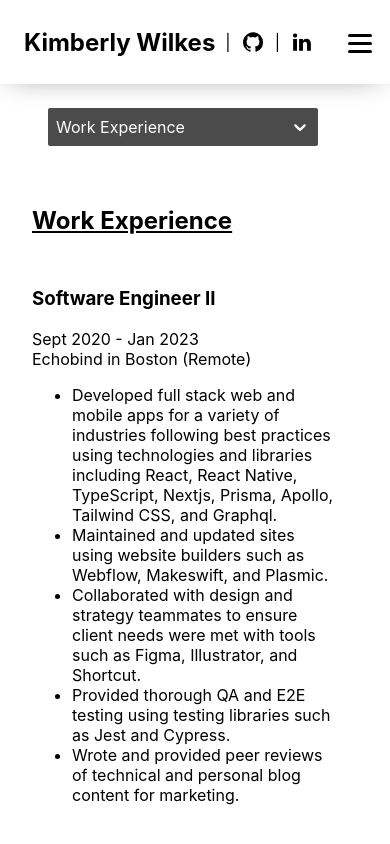
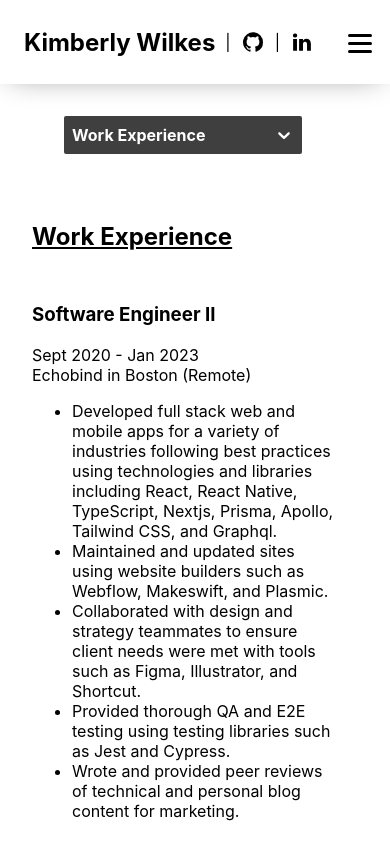
Before and after one commit to kimdolion/kimdolion.github.io, a Next.js app: page /experience in a window 390 px wide. Shown: the top 844 px of the page. Built offline with nearby package versions, Linux system fonts and the light colour scheme.

Commit message:
Update toc and other things

```diff
--- a/components/ExperienceSection.tsx
+++ b/components/ExperienceSection.tsx
@@ -16,7 +16,7 @@ export interface ExperienceDetailsProps {
   company: string;
   location: string;
   responsibilities: string[];
-  extraDetails: ReactNode
+  extraDetails: ReactNode;
 }
 
 const ExperienceDetails = (experienceWork: ExperienceDetailsProps = workExperiences[0], extraInfo: boolean) => {
--- a/components/TableOfContents.tsx
+++ b/components/TableOfContents.tsx
@@ -1,7 +1,7 @@
 import { Dispatch, SetStateAction, useContext, useEffect, useRef, useState } from "react";
 import { headingGroupings } from "@/constants";
 import Select, { SingleValue, StylesConfig } from 'react-select'
-import { MobileContext, useTheme } from "@/utils";
+import { MobileContext, ThemeContext, useTheme } from "@/utils";
 
 // Used tutorial from https://www.emgoto.com/react-table-of-contents/
 
@@ -23,7 +23,7 @@ interface TableOfContentsProps {
 }
 
 interface Option {
-  label: string, value: string, id: string
+  label: string, value: string, id: string;
  }
 
 /**
@@ -38,30 +38,34 @@ const HeadingsDropdown = ({ headings }: HeadingsDropdownProps) => {
   })
 
   const handleSelect = (newValue: SingleValue<Option>) => {
-    const headingElement = document.querySelector(`#${newValue?.id}`)
+    if (newValue) {
+      const headingElement = document.getElementById(newValue?.id)
       headingElement?.scrollIntoView({ behavior: 'smooth', block: 'center' })
+    }
   }
 
   const tocStyles: StylesConfig<Option, false> = {
     control: (styles) => {return {
       ...styles,
-      backgroundColor: isDarkMode ? 'silver' : '#1e1e1e',
-      borderRadius: 2, color: isDarkMode ? 'black' : 'white',
+      backgroundColor: isDarkMode ? 'white' : '#1e1e1e',
+      borderRadius: 2,
+      color: isDarkMode ? 'black' : 'white',
+      fontWeight: 700,
       marginTop: '1rem',
-      opacity: 0.8,
+      opacity: 0.85,
       padding: '0.5rem'
     }},
     menu: () => ({
-      backgroundColor: isDarkMode ? 'gray' : '#1e1e1e',
       borderRadius: 2,
+      color: 'white',
+      fontWeight: 400,
     }),
-    option: ( { isSelected }) => {
+    option: () => {
       return {
-        backgroundColor: isSelected ?  'black' : theme,
-        color: 'white',
+        color: isDarkMode ? 'black' : 'white',
         ':hover': {
-          backgroundColor: '#ab0000',
-          borderRadius: 2,
+          borderLeft: '2px solid #6e0202',
+          fontWeight: 600
         },
         padding: '0.5rem',
       };
@@ -84,8 +88,11 @@ const HeadingsDropdown = ({ headings }: HeadingsDropdownProps) => {
  */
 const HeadingsList = ({ headings, activeId }: HeadingsListProps) => {
   const { isMobile } = useContext(MobileContext)
+  const {isDarkMode} = useContext(ThemeContext)
 
-  return (isMobile ? <HeadingsDropdown headings={headings} />  :
+  return (
+    <div className="table-of-contents">
+      {isMobile ? <HeadingsDropdown headings={headings} />  :
       <ul className="table-of-contents">
       {headings.map((headingElement) => {
         const { heading: { id, innerText } } = headingElement;
@@ -106,6 +113,8 @@ const HeadingsList = ({ headings, activeId }: HeadingsListProps) => {
         </li>
       )})}
     </ul>
+    }
+  </div>
   )
 }
 
--- a/pages/about.tsx
+++ b/pages/about.tsx
@@ -11,7 +11,7 @@ export default function About() {
       </Head>
 
       <Page>
-        <div>
+        <div className="toc-layout">
           <AboutSection extraInfo />
         </div>
       </Page>
--- a/pages/index.tsx
+++ b/pages/index.tsx
@@ -11,7 +11,7 @@ export default function Home() {
   return (
     <div>
       <Head>
-        <title>Kimberly Wilkes' Portfolio</title>
+        <title>Kimberly Wilkes' Software Engineer Portfolio</title>
         <link rel="icon" href="/favicon.ico" />
       </Head>
 
```
Also changed, not shown: components/Page.tsx (line endings or trailing spaces). Lines whose indentation alone changed are shown as unchanged.
